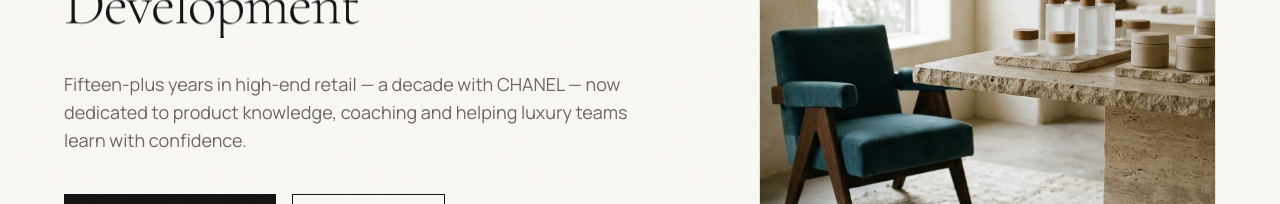
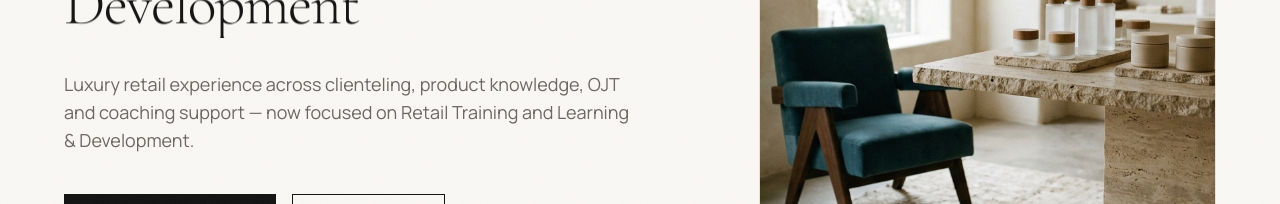
Before and after one commit to strongTWC/tawatchai-portfolio, a Next.js app: page / in a window 1280 px wide. Shown: the part 464-668 px from the top of the page. Built offline with nearby package versions, Linux system fonts and the light colour scheme; no server answers.

Commit message:
feat(profile): publish verified professional details

```diff
--- a/src/components/hero/hero.tsx
+++ b/src/components/hero/hero.tsx
@@ -61,8 +61,8 @@ export function Hero() {
             data-testid="hero-supporting-statement"
             className="mt-8 max-w-xl text-base leading-relaxed text-stone sm:text-lg"
           >
-            Fifteen-plus years in high-end retail — a decade with CHANEL — now dedicated to
-            product knowledge, coaching and helping luxury teams learn with confidence.
+            Luxury retail experience across clienteling, product knowledge, OJT and coaching
+            support — now focused on Retail Training and Learning & Development.
           </motion.p>
 
           <motion.div
```
